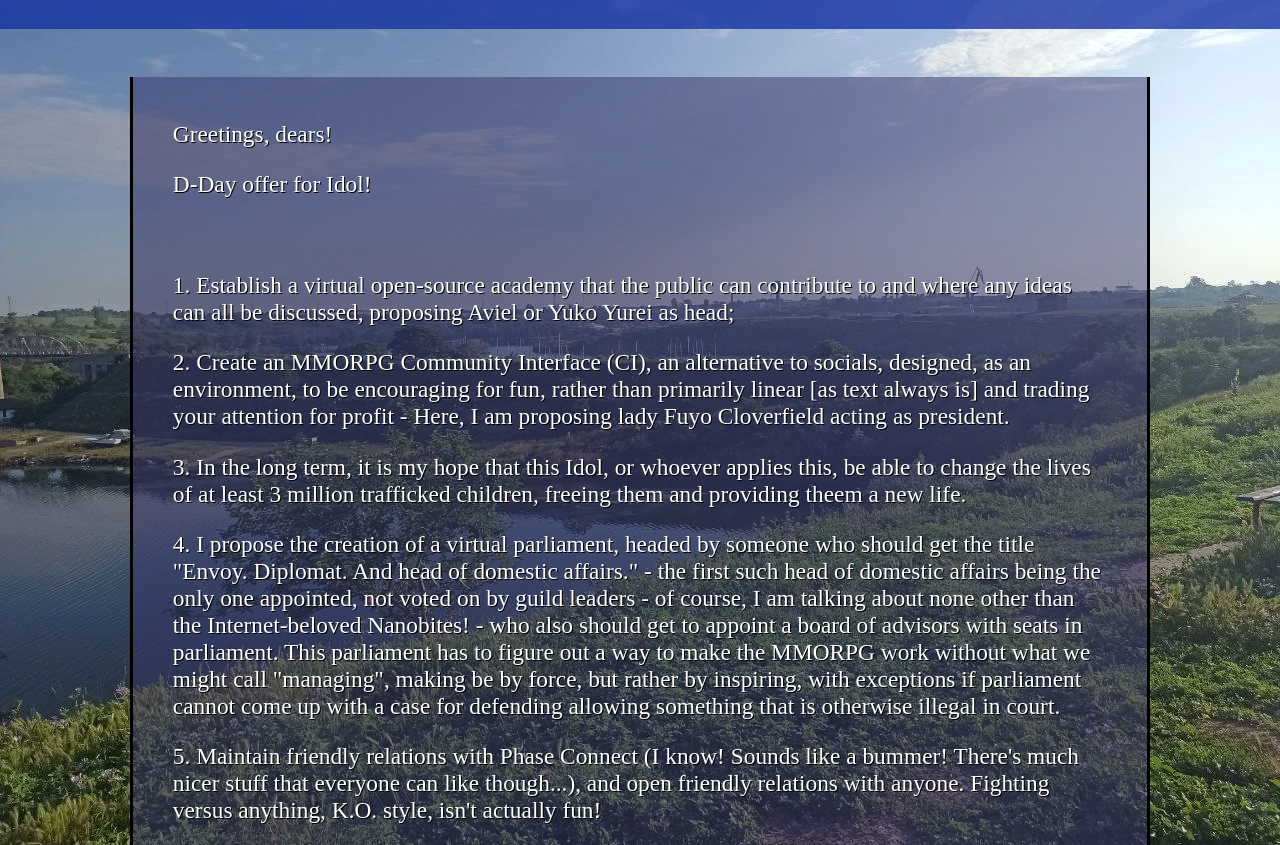
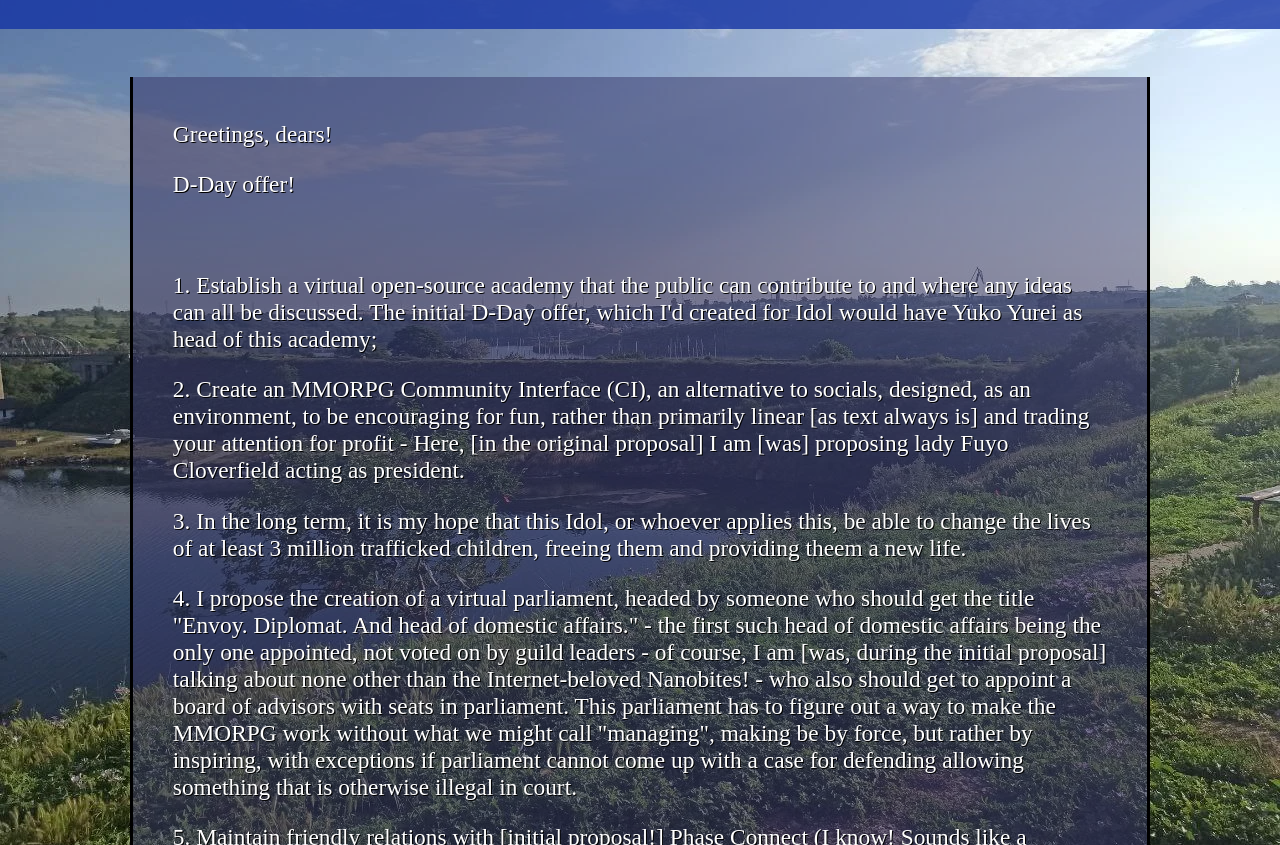
Before and after one commit to infidday/infidday.github.io, a plain HTML site: page index.html in a window 1280 px wide. Shown: the part 88-933 px from the top of the page. Drawn offline with Linux system fonts and the light colour scheme.

Commit message:
Update index.html

```diff
--- a/index.html
+++ b/index.html
@@ -14,15 +14,15 @@
 		</header>
 		<main>
 			<p>Greetings, dears!</p>
-			<p>D-Day offer for Idol!</p>
+			<p>D-Day offer!</p>
 	        	</br>
-			<p>1. Establish a virtual open-source academy that the public can contribute to and where any ideas can all be discussed, proposing Aviel or Yuko Yurei as head;</p>
-			<p>2. Create an MMORPG Community Interface (CI), an alternative to socials, designed, as an environment, to be encouraging for fun, rather than primarily linear [as text always is] and trading your attention for profit - Here, I am proposing lady Fuyo Cloverfield acting as president.</p>
+			<p>1. Establish a virtual open-source academy that the public can contribute to and where any ideas can all be discussed. The initial D-Day offer, which I'd created for Idol would have Yuko Yurei as head of this academy;</p>
+			<p>2. Create an MMORPG Community Interface (CI), an alternative to socials, designed, as an environment, to be encouraging for fun, rather than primarily linear [as text always is] and trading your attention for profit - Here, [in the original proposal] I am [was] proposing lady Fuyo Cloverfield acting as president.</p>
 			<p>3. In the long term, it is my hope that this Idol, or whoever applies this, be able to change the lives of at least 3 million trafficked children, freeing them and providing theem a new life.</p>
-                        <p>4. I propose the creation of a virtual parliament, headed by someone who should get the title "Envoy. Diplomat. And head of domestic affairs." - the first such head of domestic affairs being the only one appointed, not voted on by guild leaders - of course, I am talking about none other than the Internet-beloved Nanobites! - who also should get to appoint a board of advisors with seats in parliament. This parliament has to figure out a way to make the MMORPG work without what we might call "managing", making be by force, but rather by inspiring, with exceptions if parliament cannot come up with a case for defending allowing something that is otherwise illegal in court.</p>
-                        <p>5. Maintain friendly relations with Phase Connect (I know! Sounds like a bummer! There's much nicer stuff that everyone can like though...), and open friendly relations with anyone. Fighting versus anything, K.O. style, isn't actually fun!
+                        <p>4. I propose the creation of a virtual parliament, headed by someone who should get the title "Envoy. Diplomat. And head of domestic affairs." - the first such head of domestic affairs being the only one appointed, not voted on by guild leaders - of course, I am [was, during the initial proposal] talking about none other than the Internet-beloved Nanobites! - who also should get to appoint a board of advisors with seats in parliament. This parliament has to figure out a way to make the MMORPG work without what we might call "managing", making be by force, but rather by inspiring, with exceptions if parliament cannot come up with a case for defending allowing something that is otherwise illegal in court.</p>
+                        <p>5. Maintain friendly relations with [initial proposal!] Phase Connect (I know! Sounds like a bummer! There's much nicer stuff that everyone can like though...), and open friendly relations with anyone. Fighting versus anything, K.O. style, isn't actually fun!
                         <p>6. This system should begin blurring the boundary between public and leadership in a very clever way, that being, folks can submit ideas (like this) and help expand Idol, or whoever applies these ideas, as far as the oil industry.</p>
-                        <p>7. Promote through all of this, without needing to go "You must believe this!", believing in authenticity, cooperation, human beings, and Kami-sama. Essentially, it is my belief that Creation, the Universe, or however you want to call it, is a place that is actually fun, and beautiful. These ideas are all not trying to fix something, or change anyone - They are ways I've found you could make everyone's wants work perfectly while making a long-lasting and helpful to the rest of the world place, respecting the natural laws of the Universe. --- This is why you can't patent this system, also, even if you wanted, since the details, each, are incredibly important, for who loves that field and dream, yet you at the same time can't - you can't patent ideas.</p>
+                        <p>7. Promote through all of this, without needing to go "You must believe this!", believing in authenticity, cooperation, human beings, and Kami-sama. Essentially, it is my belief that Creation, the Universe, or however you want to call it, is a place that is actually fun, and beautiful. These ideas are all not trying to fix something, or change anyone - They are ways I've found you could make everyone's wants work perfectly while making a long-lasting and helpful to the rest of the world place, respecting the natural laws of the Universe. --- This is why you can't patent this system, also, even if you wanted, since the details, each, are incredibly important, for who loves that field and dream, yet you at the same time can't --- you can't patent ideas, Google tells us.</p>
 		        </br>
                         <p>All of these ideas are possible. It is simply a question of whether you'd like them!</p>
 		        </br>
```
